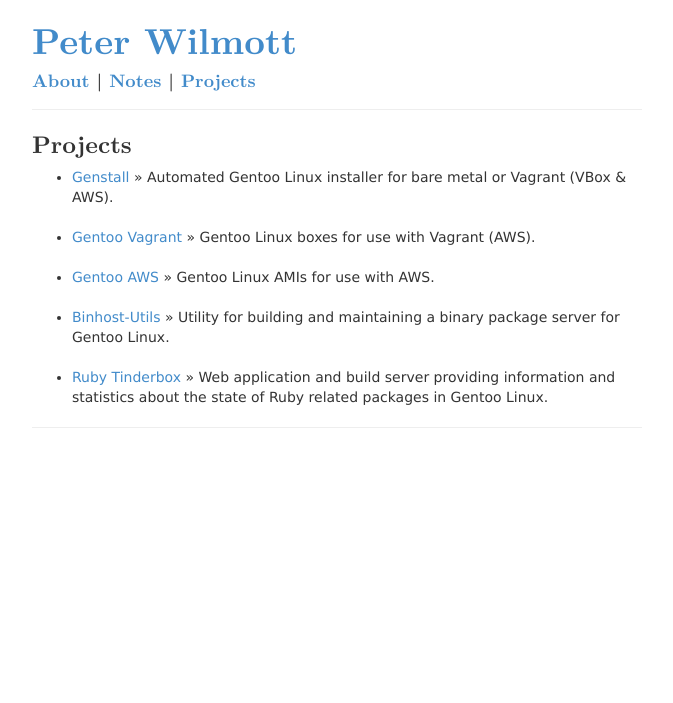
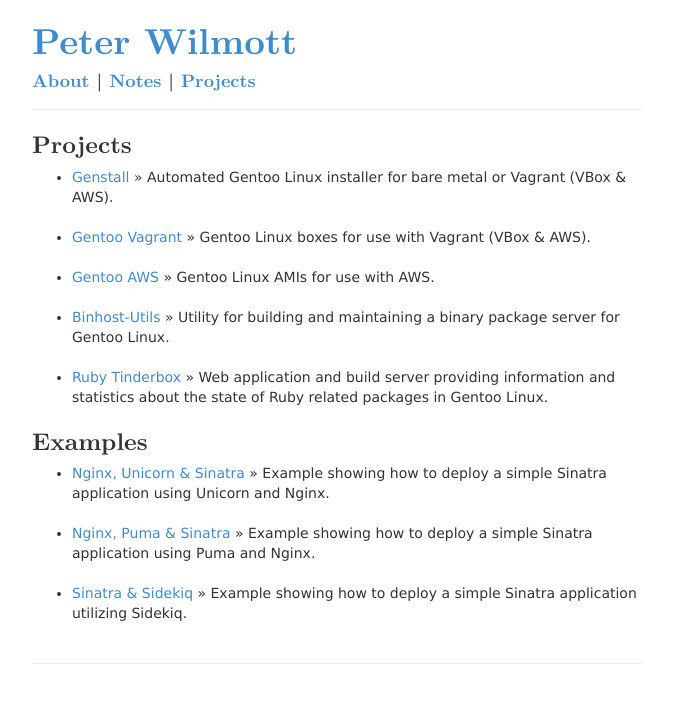
Before and after one commit to p8952/p8952.github.io.old, a Jekyll site: the page built from projects.html, in a window 1280 px wide. Shown: the top 703 px of the page, without its empty margins (303-976 px from the left). Built offline with Jekyll 4.4.1, drawn with Linux system fonts in a browser that asks for light colours; Markdown is read by kramdown in place of the engine named in the settings.

Commit message:
Add examples to projects page

```diff
--- a/projects.html
+++ b/projects.html
@@ -7,7 +7,7 @@ title: Projects
 <ul class="projects">
 	<li><a href="https://github.com/p8952/genstall">Genstall</a> &raquo; Automated Gentoo Linux installer for bare metal or Vagrant (VBox & AWS).</li>
 	<br>
-	<li><a href="http://vagrant.p8952.info">Gentoo Vagrant</a> &raquo; Gentoo Linux boxes for use with Vagrant (AWS).</li>
+	<li><a href="http://vagrant.p8952.info">Gentoo Vagrant</a> &raquo; Gentoo Linux boxes for use with Vagrant (VBox & AWS).</li>
 	<br>
 	<li><a href="https://eu-west-1.console.aws.amazon.com/ec2/v2/home?&region=eu-west-1#Images:visibility=public-images;search=903313389611">Gentoo AWS</a> &raquo; Gentoo Linux AMIs for use with AWS.</li>
 	<br>
@@ -16,4 +16,14 @@ title: Projects
 	<li><a href="http://ruby-stats.p8952.info">Ruby Tinderbox</a> &raquo; Web application and build server providing information and statistics about the state of Ruby related packages in Gentoo Linux.</li>
 </ul>
 
+<h3>Examples</h3>
+<ul class="projects">
+	<li><a href="https://github.com/p8952/nginx-unicorn-sinatra">Nginx, Unicorn & Sinatra</a> &raquo; Example showing how to deploy a simple Sinatra application using Unicorn and Nginx.</li>
+	<br>
+	<li><a href="https://github.com/p8952/nginx-puma-sinatra/tree/master">Nginx, Puma & Sinatra</a> &raquo; Example showing how to deploy a simple Sinatra application using Puma and Nginx.</li>
+	<br>
+	<li><a href="https://github.com/p8952/sinatra-sidekiq">Sinatra & Sidekiq</a> &raquo; Example showing how to deploy a simple Sinatra application utilizing Sidekiq.</li>
+	<br>
+</ul>
+
 <hr>
```
Also changed, not shown: 1 other file.
